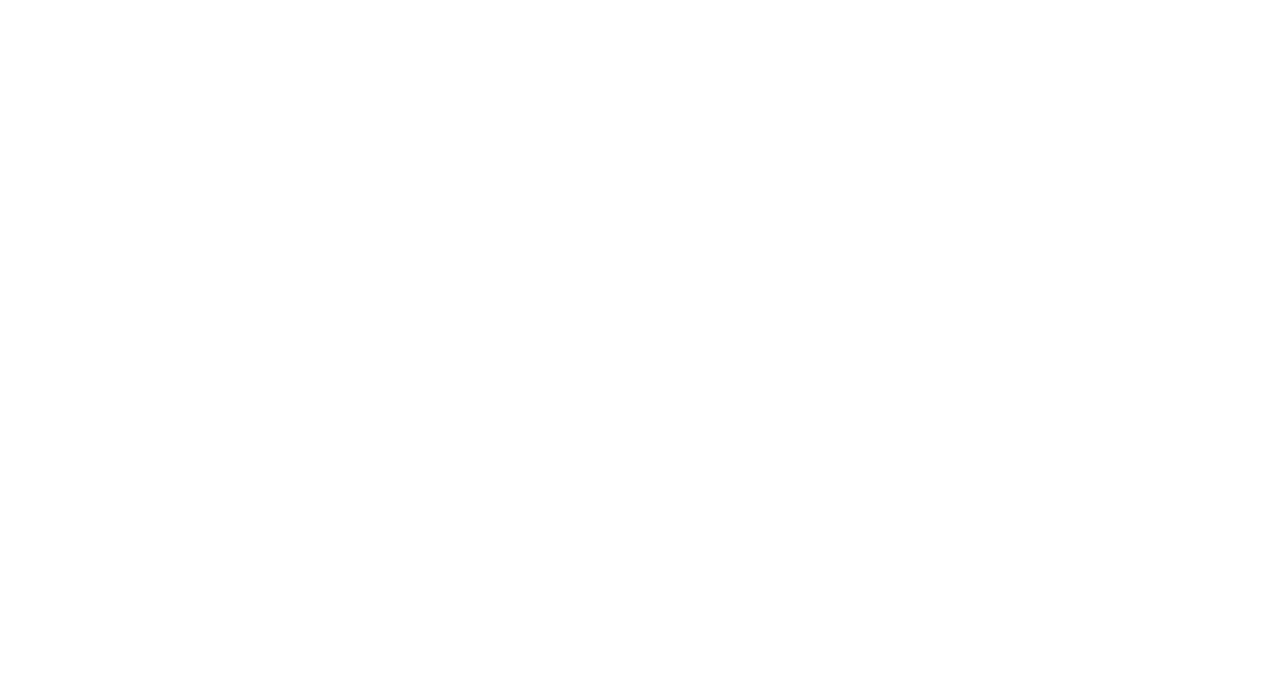
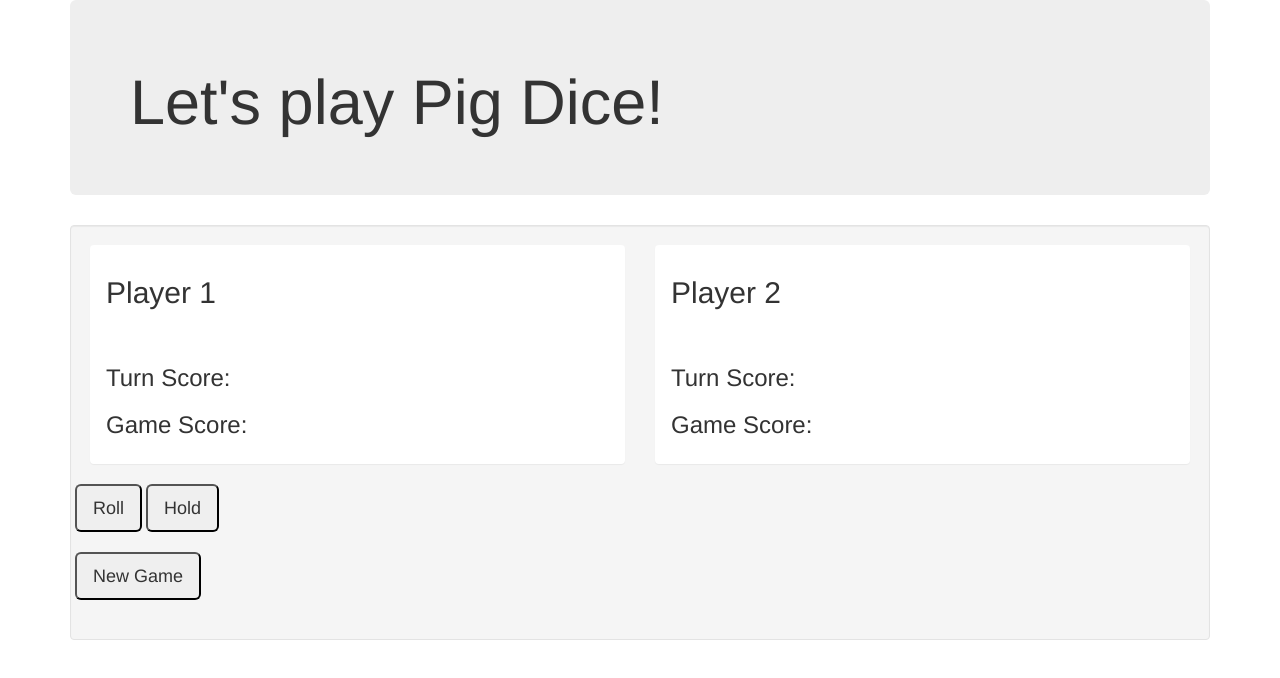
Before and after one commit to Abdullahi001/pigDice, a plain HTML site: page index.html in a window 1280 px wide. Drawn offline with Linux system fonts and the light colour scheme.

Commit message:
adding jambotron,wells and buttons to index page

```diff
--- a/index.html
+++ b/index.html
@@ -11,6 +11,43 @@
     <script src="js/scripts.js"></script>
 </head>
 <body>
+    <div class="container">
+        <div class="jumbotron">
+            <h1>Let's play Pig Dice!</h1>
+        </div>
+        <div class="well">
+          <div class="row">
+            <div class="col-md-6">
+              <div class="panel">
+                <div id="playerOnePanel" class="panel-heading">
+                  <h2>Player 1</h2>
+                </div>
+                <div class="panel-body">
+                  <h3>Turn Score: </h3><span id="playerOneTurnScore"></span>
+                  <h3>Game Score: </h3><span id="playerOneGameScore"></span>
+                </div>
+              </div>
+            </div>
+            <div class="col-md-6">
+              <div class="panel">
+                <div id="player2panel" class="panel-heading">
+                  <h2>Player 2</h2>
+                </div>
+                <div class="panel-body">
+                  <h3>Turn Score: </h3><span id="PlayerTwoTurnSco"></span>
+                  <h3>Game Score: </h3><span id="playerTwoGameScore"></span>
+                </div>
+              </div>
+            </div>
 
+            <button class="btn-lg" id="roll"> Roll</button>
+            <button class="btn-lg" id="hold"> Hold</button>
+            <br><br>
+            <button type="button" class="btn-lg" onclick="location.reload()">New Game</button>
+            <h3><ul id="rolledNumber">
+            </ul></h3>
+
+        </div>
+      </div>
 </body>
 </html>
```
